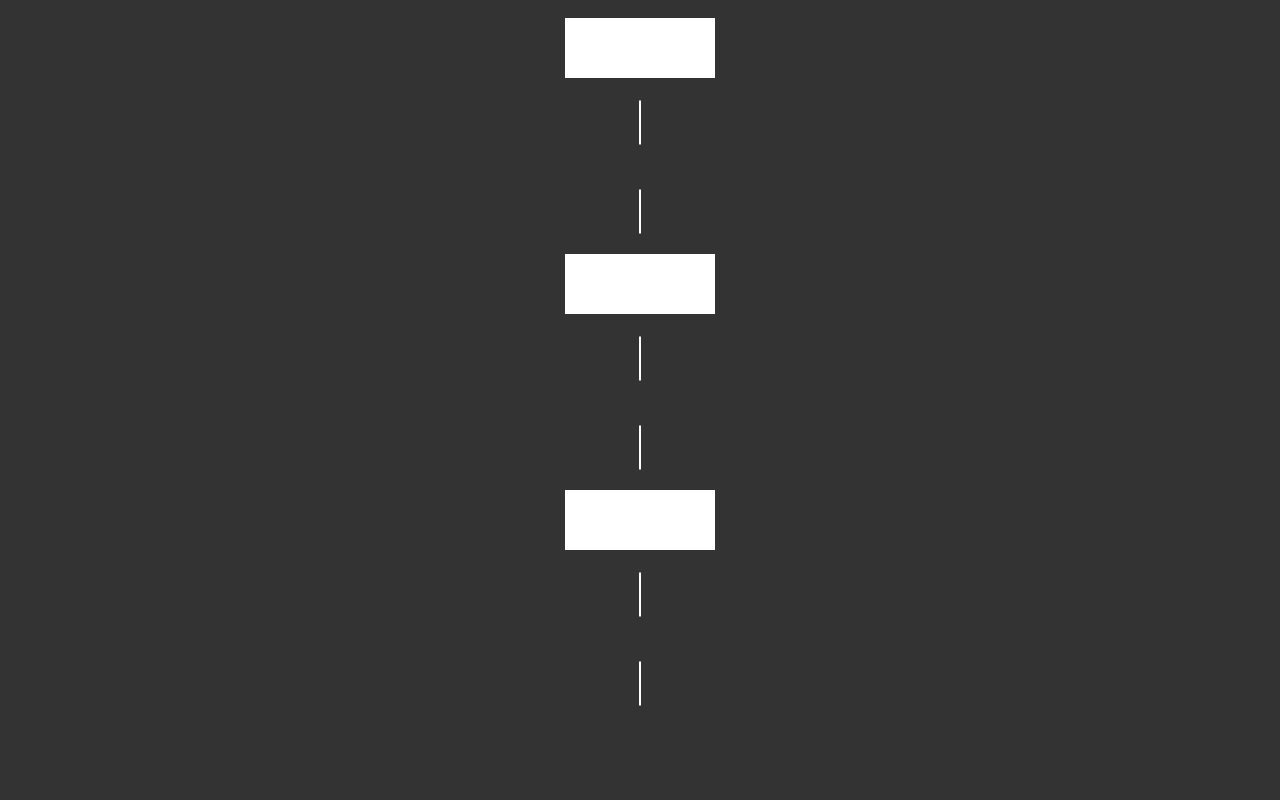
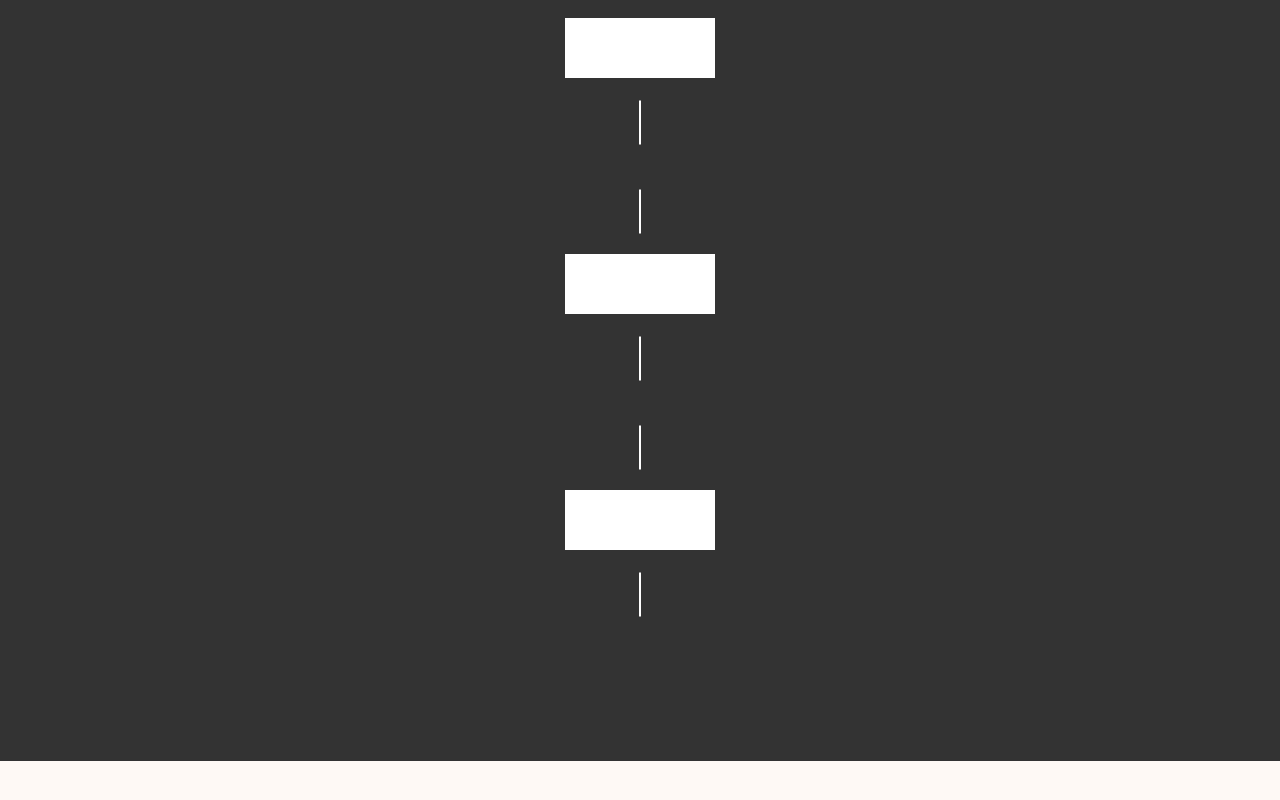
Before and after one commit to eikonlab/nokie, a Vue app: page /memo in a window 1280 px wide. Shown: the part 7182-7982 px from the top of the page. After the commit the page ends 7943 px from the top, so only its background shows below. Built offline with nearby package versions, Linux system fonts and the light colour scheme.

Commit message:
html-dev: small adjustment

```diff
--- a/src/views/Memo.vue
+++ b/src/views/Memo.vue
@@ -7,7 +7,11 @@
           {{ memo.btn_step }}
         </div>
         <br>
-        <div class="content-memo-text"><img src="@/assets/var_icons/line.svg" alt=""><p>{{ memo.memo_text }}</p><img src="@/assets/var_icons/line.svg" alt=""></div>
+        <div class="content-memo-text">
+          <img src="@/assets/var_icons/line.svg" alt="">
+          <p>{{ memo.memo_text }}</p>
+          <img v-if="index != Object.keys(memos).length - 1" src="@/assets/var_icons/line.svg" alt="">
+        </div>
       </div>
     </div>
   </div>
```
